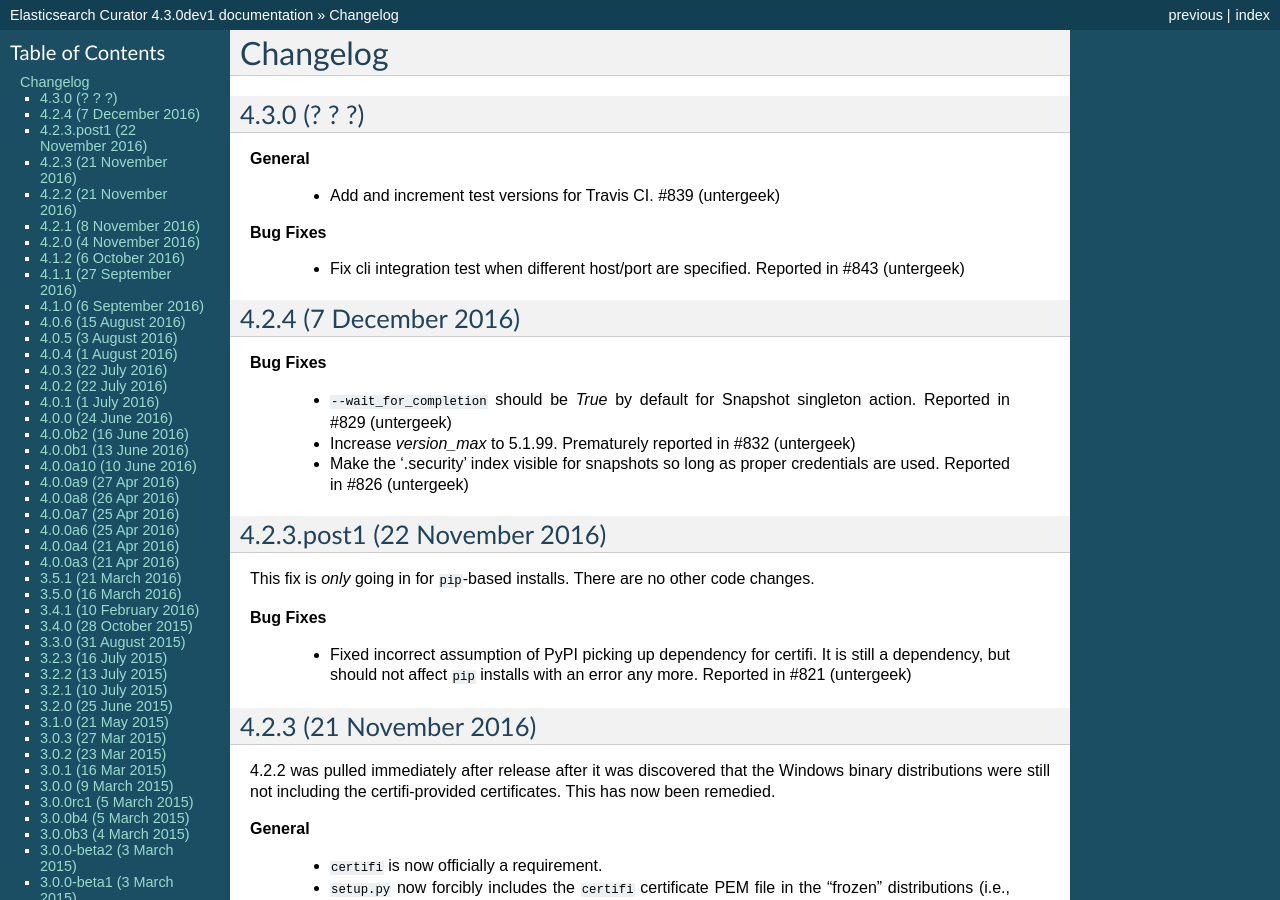
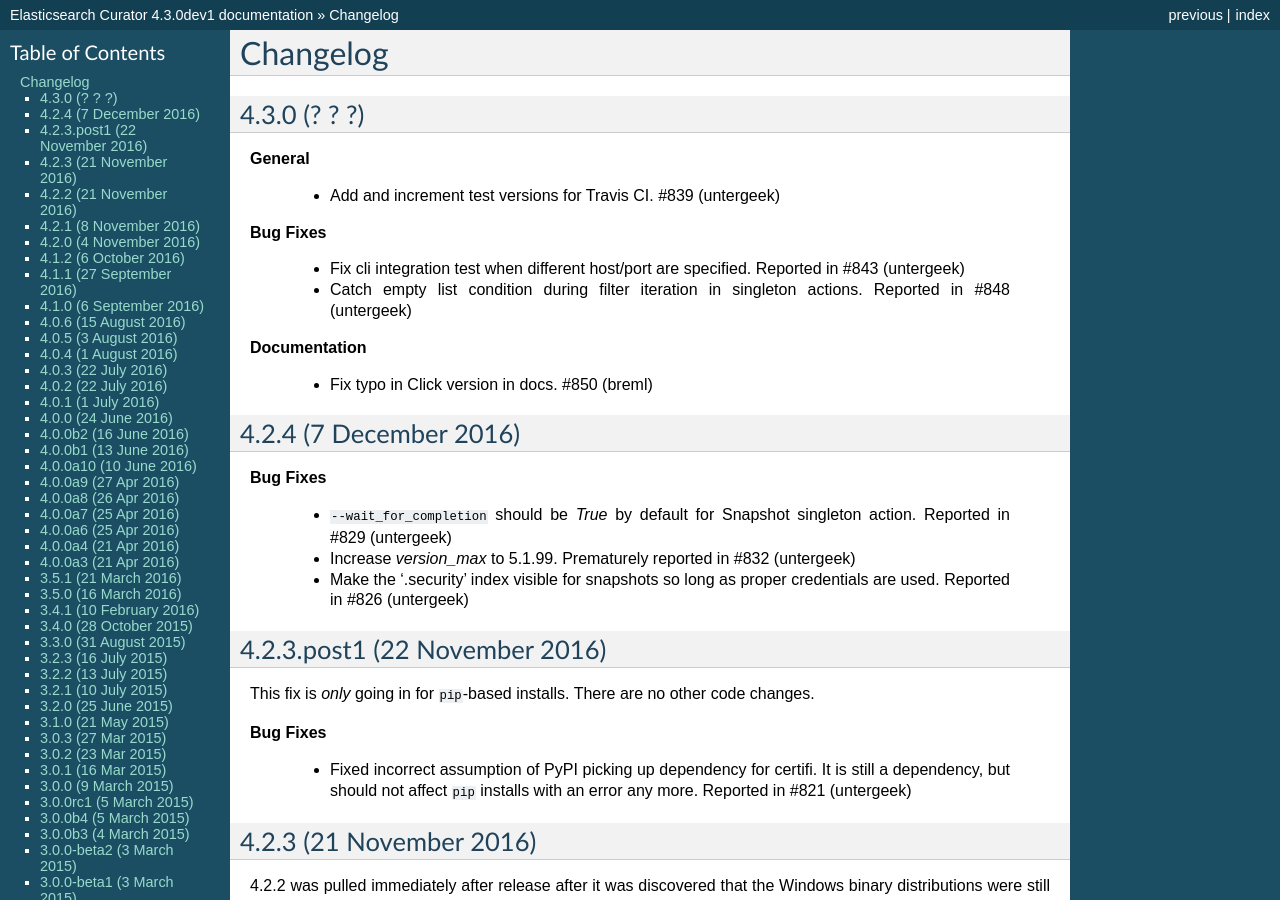
Before and after one commit to elastic/curator, a Sphinx documentation site: the page built from docs/Changelog.rst, in a window 1280 px wide and 900 px high. Built offline with Sphinx 7.4.7, drawn with Linux system fonts in a browser that asks for light colours.

Commit message:
Catch empty list during filter iteration
fixes #848

```diff
--- a/docs/Changelog.rst
+++ b/docs/Changelog.rst
@@ -14,6 +14,12 @@
 
   * Fix cli integration test when different host/port are specified.  Reported
     in #843 (untergeek)
+  * Catch empty list condition during filter iteration in singleton actions.
+    Reported in #848 (untergeek)
+
+**Documentation**
+
+  * Fix typo in Click version in docs. #850 (breml)
 
 4.2.4 (7 December 2016)
 -----------------------
```
Also changed, not shown: 1 other file.
